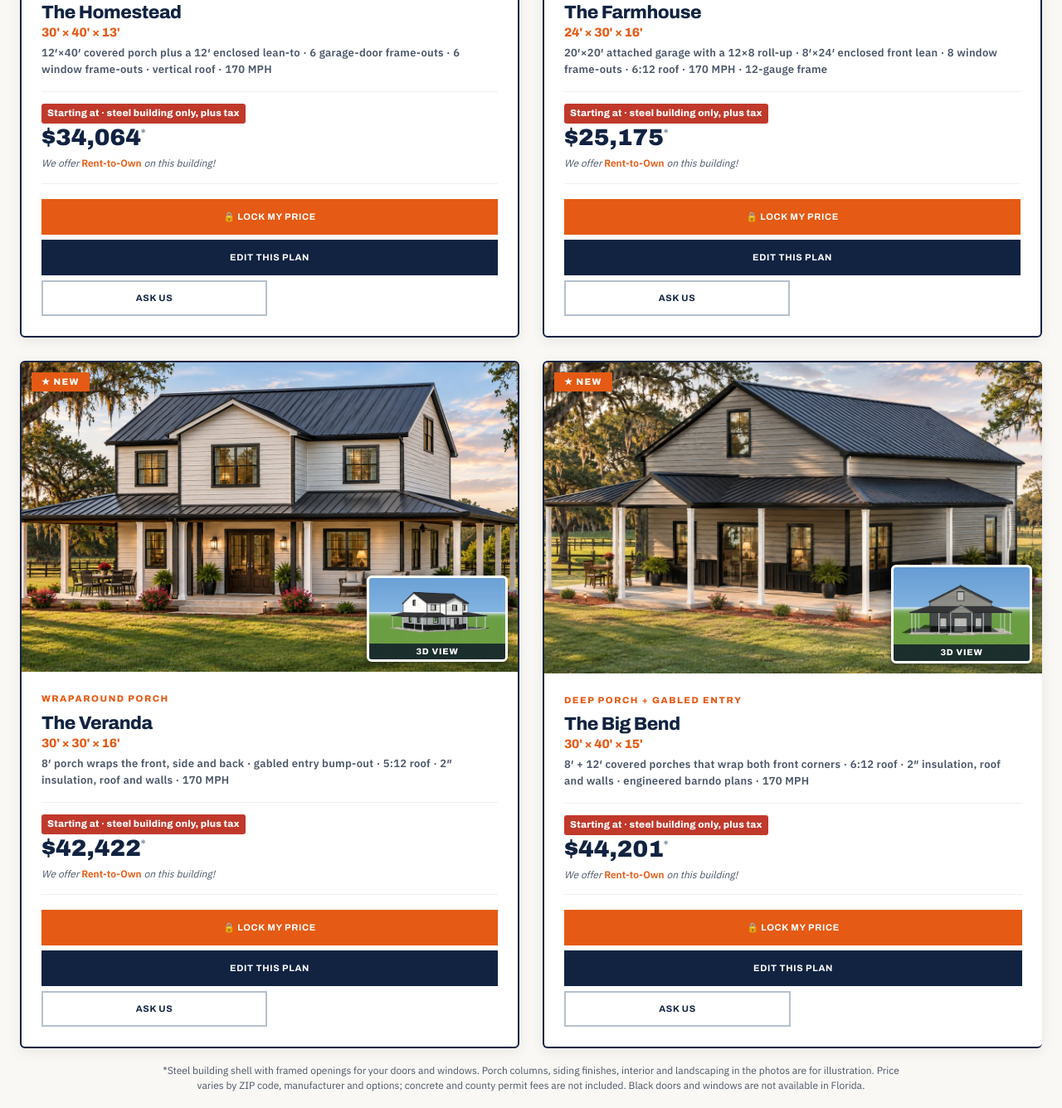
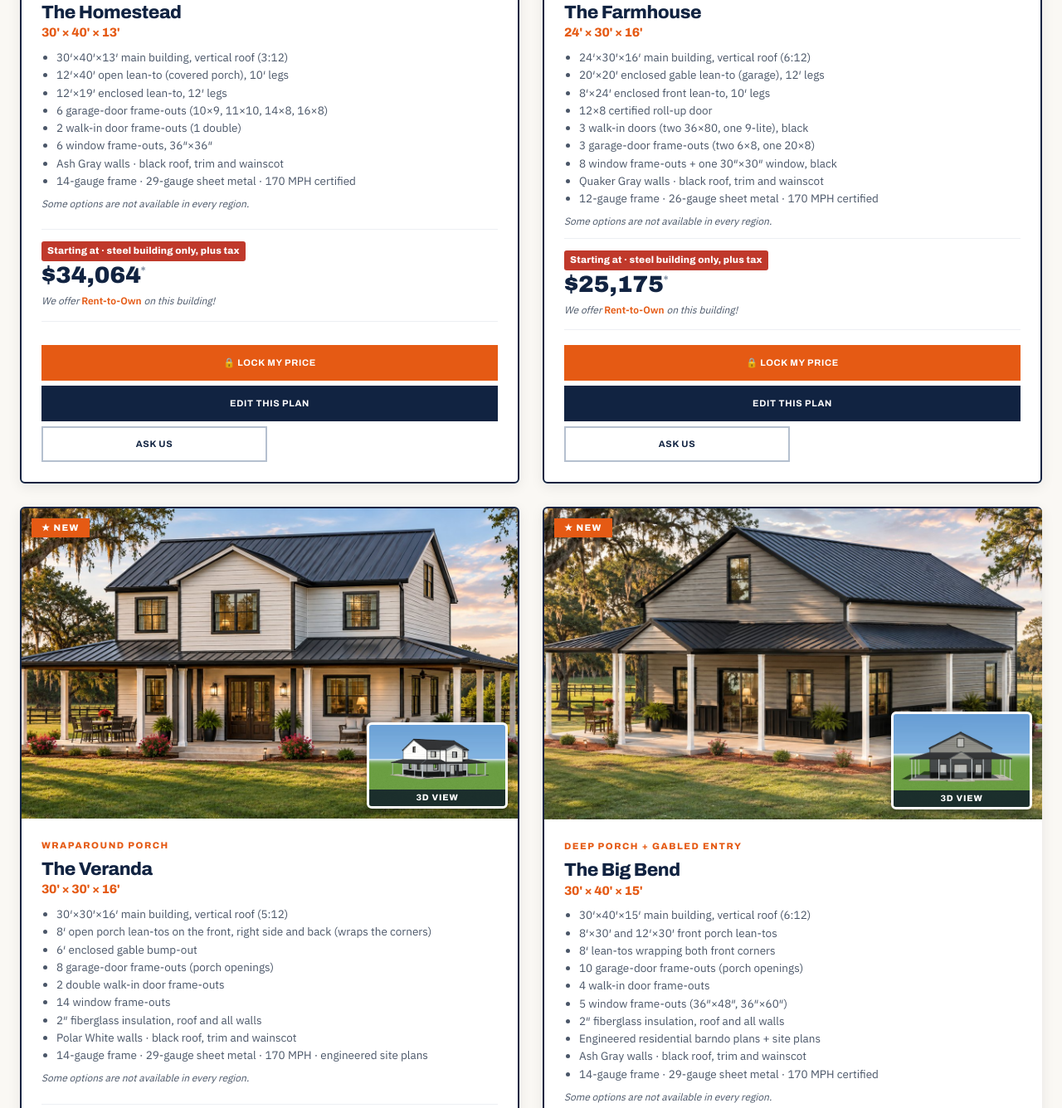
Before and after one commit to cat5steelbuildings/New-Website, a plain HTML site: page index.html in a window 1280 px wide. Shown: the part 8785-10121 px from the top of the page at 83% size. Drawn offline with Linux system fonts and the light colour scheme.

Commit message:
Barndos: full option list from each card + 'some options not available in every region'
Co-Authored-By: Claude Opus 5.5 <noreply@anthropic.com>
Claude-Session: https://claude.ai/code/session_015sSHPmYTEiMPovYr6ko9MB

```diff
--- a/index.html
+++ b/index.html
@@ -789,6 +789,9 @@ nav.main a:hover { color: var(--orange-glow); }
 .bd-card .plan-body { flex: 1; display: flex; flex-direction: column; }
 .bd-card .plan-price { margin-top: auto; }
 .bd-size { font-size: 15px; font-weight: 800; color: var(--orange); margin: -2px 0 6px; }
+.bd-list { margin: 4px 0 8px; padding-left: 18px; font-size: 13.5px; color: var(--steel-600); line-height: 1.5; }
+.bd-list li { margin: 1px 0; }
+.bd-region { font-size: 12px; font-style: italic; color: var(--steel-600); margin-bottom: 10px; }
 .bd-fine { font-size: 12px; color: var(--steel-600); text-align: center; max-width: 900px; margin: 18px auto 0; line-height: 1.5; }
 @media (max-width: 800px) { .bd-grid { grid-template-columns: 1fr; gap: 22px; } }
 
@@ -2338,7 +2341,8 @@ footer {
           <div class="plan-eyebrow">Garage + Big Porch</div>
           <h4 class="plan-name">The Homestead</h4>
           <h3 class="bd-size">30' × 40' × 13'</h3>
-          <div class="plan-doors">12′×40′ covered porch plus a 12′ enclosed lean-to · 6 garage-door frame-outs · 6 window frame-outs · vertical roof · 170 MPH</div>
+          <ul class="bd-list"><li>30′×40′×13′ main building, vertical roof (3:12)</li><li>12′×40′ open lean-to (covered porch), 10′ legs</li><li>12′×19′ enclosed lean-to, 12′ legs</li><li>6 garage-door frame-outs (10×9, 11×10, 14×8, 16×8)</li><li>2 walk-in door frame-outs (1 double)</li><li>6 window frame-outs, 36″×36″</li><li>Ash Gray walls · black roof, trim and wainscot</li><li>14-gauge frame · 29-gauge sheet metal · 170 MPH certified</li></ul>
+          <div class="bd-region">Some options are not available in every region.</div>
           <div class="plan-price">
             <div class="was"><span class="off">Starting at · steel building only, plus tax</span></div>
             <div class="amount">$34,064<span class="star">*</span></div>
@@ -2361,7 +2365,8 @@ footer {
           <div class="plan-eyebrow">2-Story Look + Attached Garage</div>
           <h4 class="plan-name">The Farmhouse</h4>
           <h3 class="bd-size">24' × 30' × 16'</h3>
-          <div class="plan-doors">20′×20′ attached garage with a 12×8 roll-up · 8′×24′ enclosed front lean · 8 window frame-outs · 6:12 roof · 170 MPH · 12-gauge frame</div>
+          <ul class="bd-list"><li>24′×30′×16′ main building, vertical roof (6:12)</li><li>20′×20′ enclosed gable lean-to (garage), 12′ legs</li><li>8′×24′ enclosed front lean-to, 10′ legs</li><li>12×8 certified roll-up door</li><li>3 walk-in doors (two 36×80, one 9-lite), black</li><li>3 garage-door frame-outs (two 6×8, one 20×8)</li><li>8 window frame-outs + one 30″×30″ window, black</li><li>Quaker Gray walls · black roof, trim and wainscot</li><li>12-gauge frame · 26-gauge sheet metal · 170 MPH certified</li></ul>
+          <div class="bd-region">Some options are not available in every region.</div>
           <div class="plan-price">
             <div class="was"><span class="off">Starting at · steel building only, plus tax</span></div>
             <div class="amount">$25,175<span class="star">*</span></div>
@@ -2384,7 +2389,8 @@ footer {
           <div class="plan-eyebrow">Wraparound Porch</div>
           <h4 class="plan-name">The Veranda</h4>
           <h3 class="bd-size">30' × 30' × 16'</h3>
-          <div class="plan-doors">8′ porch wraps the front, side and back · gabled entry bump-out · 5:12 roof · 2″ insulation, roof and walls · 170 MPH</div>
+          <ul class="bd-list"><li>30′×30′×16′ main building, vertical roof (5:12)</li><li>8′ open porch lean-tos on the front, right side and back (wraps the corners)</li><li>6′ enclosed gable bump-out</li><li>8 garage-door frame-outs (porch openings)</li><li>2 double walk-in door frame-outs</li><li>14 window frame-outs</li><li>2″ fiberglass insulation, roof and all walls</li><li>Polar White walls · black roof, trim and wainscot</li><li>14-gauge frame · 29-gauge sheet metal · 170 MPH · engineered site plans</li></ul>
+          <div class="bd-region">Some options are not available in every region.</div>
           <div class="plan-price">
             <div class="was"><span class="off">Starting at · steel building only, plus tax</span></div>
             <div class="amount">$42,422<span class="star">*</span></div>
@@ -2407,7 +2413,8 @@ footer {
           <div class="plan-eyebrow">Deep Porch + Gabled Entry</div>
           <h4 class="plan-name">The Big Bend</h4>
           <h3 class="bd-size">30' × 40' × 15'</h3>
-          <div class="plan-doors">8′ + 12′ covered porches that wrap both front corners · 6:12 roof · 2″ insulation, roof and walls · engineered barndo plans · 170 MPH</div>
+          <ul class="bd-list"><li>30′×40′×15′ main building, vertical roof (6:12)</li><li>8′×30′ and 12′×30′ front porch lean-tos</li><li>8′ lean-tos wrapping both front corners</li><li>10 garage-door frame-outs (porch openings)</li><li>4 walk-in door frame-outs</li><li>5 window frame-outs (36″×48″, 36″×60″)</li><li>2″ fiberglass insulation, roof and all walls</li><li>Engineered residential barndo plans + site plans</li><li>Ash Gray walls · black roof, trim and wainscot</li><li>14-gauge frame · 29-gauge sheet metal · 170 MPH certified</li></ul>
+          <div class="bd-region">Some options are not available in every region.</div>
           <div class="plan-price">
             <div class="was"><span class="off">Starting at · steel building only, plus tax</span></div>
             <div class="amount">$44,201<span class="star">*</span></div>
@@ -2421,7 +2428,7 @@ footer {
         </div>
       </div>
     </div>
-    <p class="bd-fine">*Steel building shell with framed openings for your doors and windows. Porch columns, siding finishes, interior and landscaping in the photos are for illustration. Price varies by ZIP code, manufacturer and options; concrete and county permit fees are not included. Black doors and windows are not available in Florida.</p>
+    <p class="bd-fine">*Steel building shell with framed openings for your doors and windows. Porch columns, siding finishes, interior and landscaping in the photos are for illustration. Price varies by ZIP code, manufacturer and options; concrete and county permit fees are not included. Some options (colors, black doors and windows, gauges, wind ratings) are not available in every region; black doors and windows are not available in Florida.</p>
 
 
     <!-- SPECIALTY — Option B: 3 mini-rows, each its own hero + concrete addon -->
```
